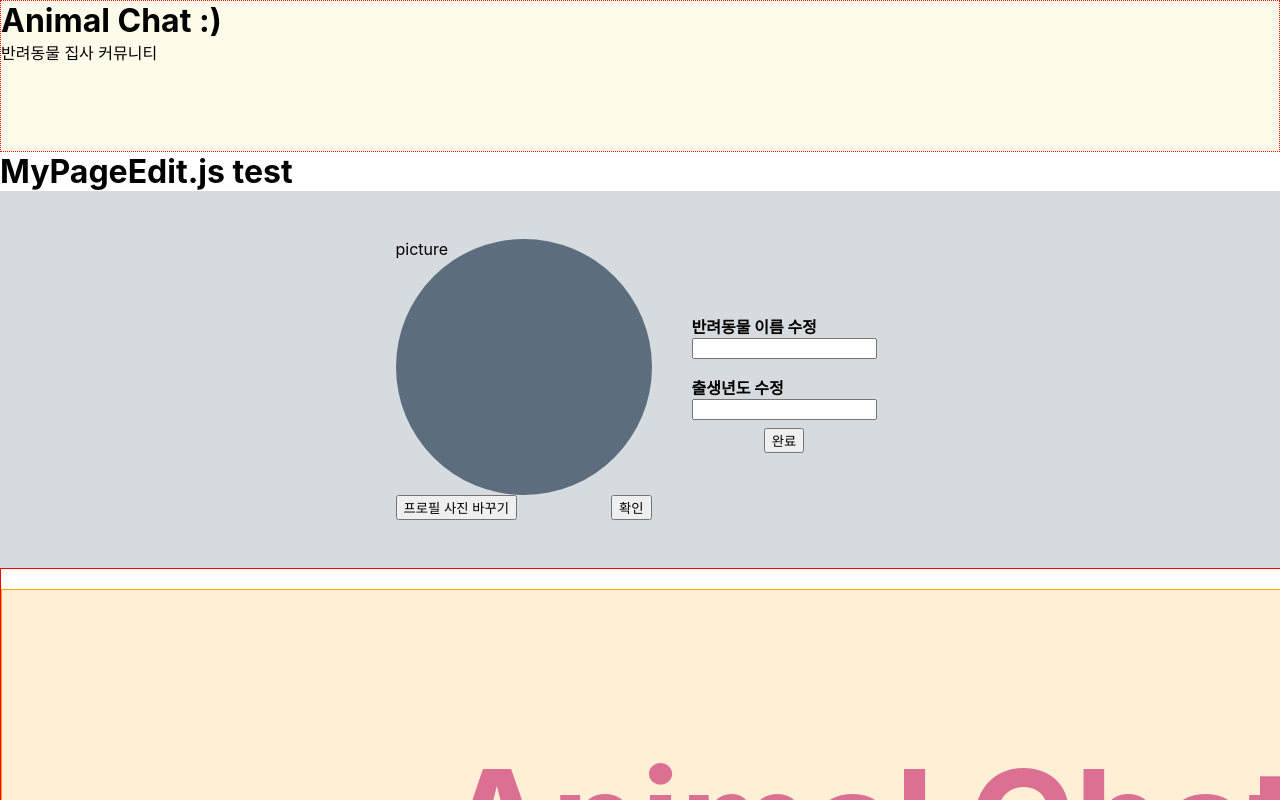
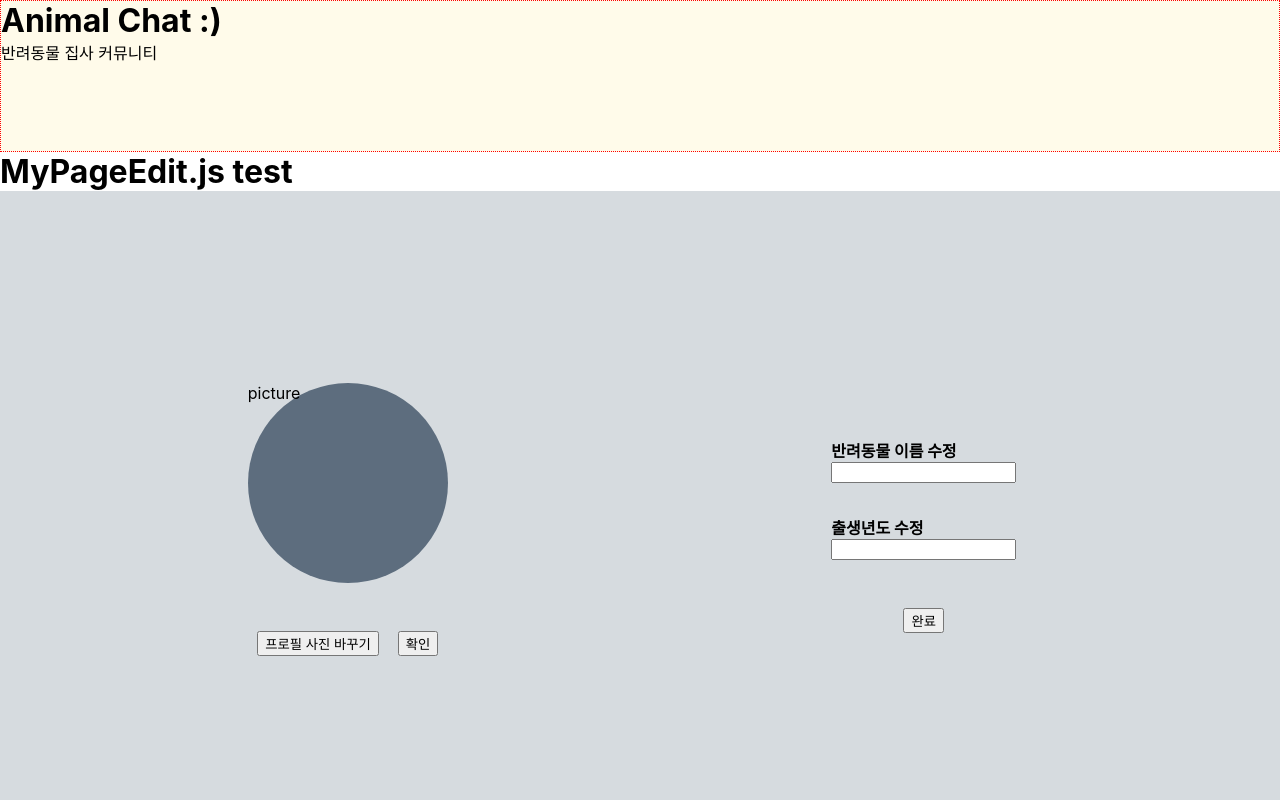
Before and after one commit to emily-hong/AnimalChat, a React (Create React App) app in the folder client/: page /firstpage in a window 1280 px wide. Shown: the top 800 px of the page. Built offline with nearby package versions, Linux system fonts and the light colour scheme; no server answers.

Commit message:
Design: 레이아웃 완료

```diff
--- a/client/src/pages/10.myPageEditSection.js
+++ b/client/src/pages/10.myPageEditSection.js
@@ -2,11 +2,24 @@ import styled from 'styled-components'
 
 const Outer = styled.div`
   box-sizing: content-box;
+  padding: 2rem;
   display: flex;
   justify-content: center;
   align-items: center;
+  height: 80vh;
+  background-color: #D6DBDF;
+`;
+
+const Inner = styled.div`
+  box-sizing: content-box;
+  display: flex;
+  flex: 1;
+  justify-content: space-around;
+  align-items: center;
   padding: 2rem;
-  background-color: #D6DBDF;
+  width: 80vw;
+  height: 40vh;
+  // border: 1px solid red;
 `;
 
 const PictureEditSection = styled.section`
@@ -14,6 +27,10 @@ const PictureEditSection = styled.section`
   padding: 1rem;
   display: flex;
   flex-direction: column;
+  justify-content: center;
+  align-items: center;
+  height: inherit;
+  // border: 1px solid red;
 `;
 
 const EditSection = styled.section`
@@ -21,34 +38,46 @@ const EditSection = styled.section`
   box-sizing: content-box;
   display: flex;
   flex-direction: column;
+  justify-content: center;
+  height: inherit;
+  // border: 1px solid red;
 `;
 
 const PictureDisplay = styled.div`
+  // border: 1px solid red;
   box-sizing: content-box;
 `;
 
 const MockPicture = styled.div`
   box-sizing: content-box;
   background-color: #5D6D7E;
-  width: 20vw;
-  height: 20vw;
+  width: 200px;
+  height: 200px;
   border-radius: 50%;
 `;
 
 const PitureEditButtons = styled.div`
+  // border: 1px solid red;
   box-sizing: content-box;
   display: flex;
-  justify-content: space-between;
+  width: 100%;
+  height: 100%;
+  justify-content: space-around;
+  align-items: center;
 `;
 
 const EditTextInput = styled.div`
   box-sizing: content-box;
   padding: .5rem;
+  margin: .5rem;
   display: flex;
   flex-direction: column;
+  // border: 1px solid red;
 `;
 
 const FinishButtonSection = styled.div`
+  box-sizing: content-box;
+  margin: 2rem;
   display: flex;
   justify-content: center;
   align-items: center;
@@ -56,8 +85,8 @@ const FinishButtonSection = styled.div`
 
 export default function MyPageEditSection () {
   return (
-    <div>
-      <Outer>
+    <Outer>
+      <Inner>
         <PictureEditSection>
           <PictureDisplay>
             <MockPicture>
@@ -82,7 +111,7 @@ export default function MyPageEditSection () {
             <button>완료</button>
           </FinishButtonSection>
         </EditSection>
-      </Outer>
-    </div>
+      </Inner>
+    </Outer>
   );
 }
```
